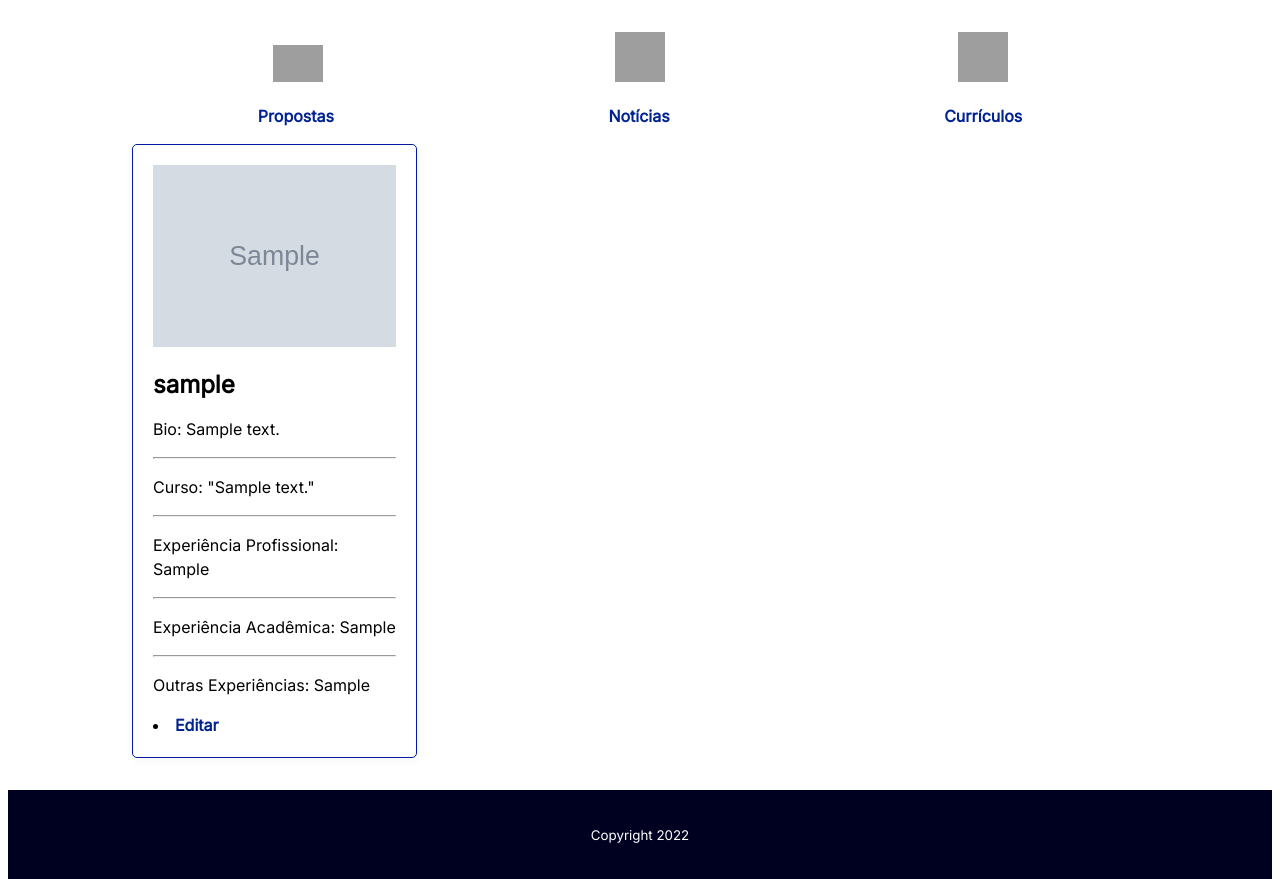
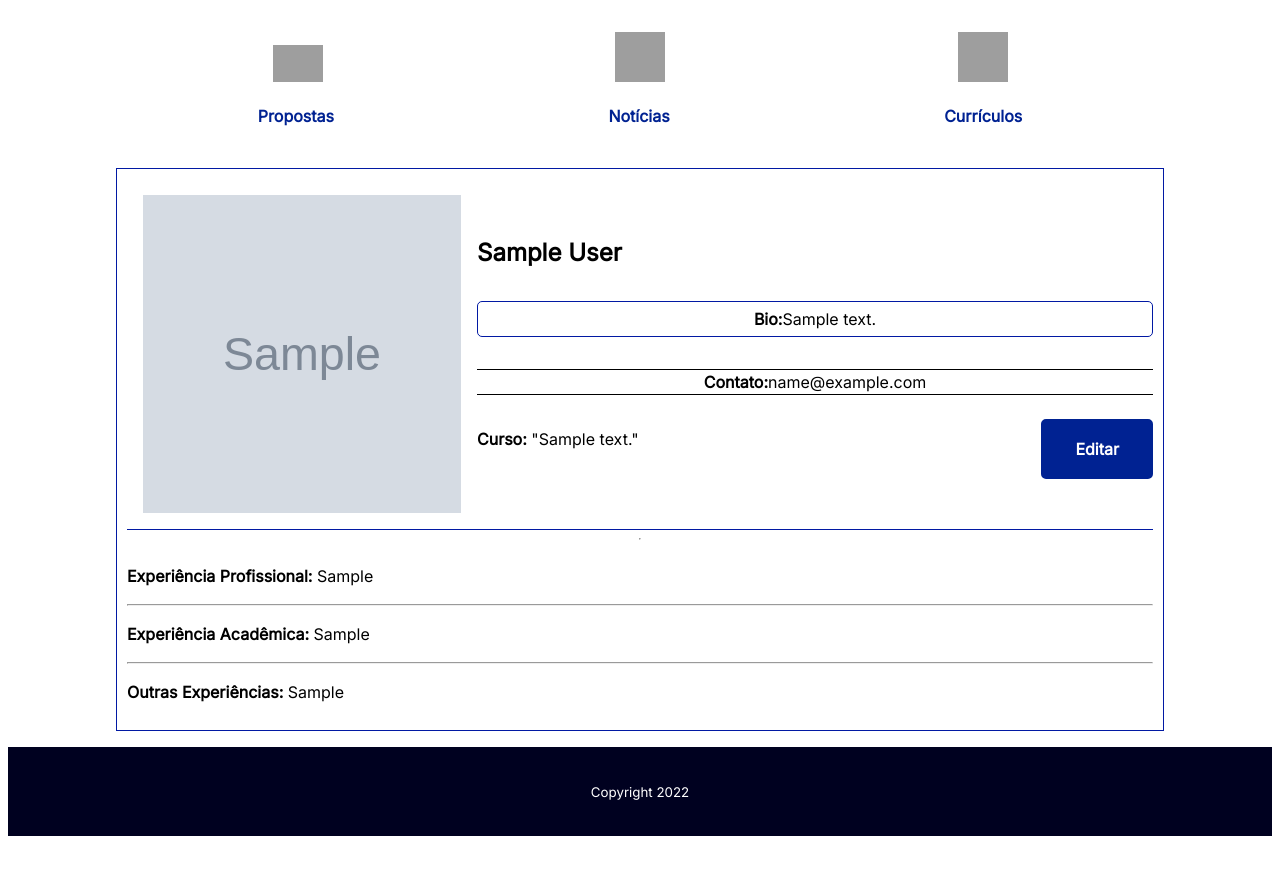
Before and after one commit to gabriel-ranieri/poli-empregos, a Django app: a page that uses curriculo/templates/curriculo/user_profile.html in a window 1280 px wide. Shown: the part 210-1089 px from the top of the page. After the commit the page ends 1046 px from the top, so only its background shows below. Run offline with Django 4.2, Linux system fonts and the light colour scheme; a user stored in the database is signed in; tables that the repository leaves empty hold one stand-in row (values such as "Sample post"); grey boxes marked "Sample" are stand-in pictures; grey boxes are pictures that could not be loaded.

Commit message:
Terminar CSS curriculo

```diff
--- a/curriculo/templates/curriculo/user_profile.html
+++ b/curriculo/templates/curriculo/user_profile.html
@@ -1,35 +1,54 @@
 {% extends 'base.html' %}
-{% load static %}
-
-{% block head_title %}{{ curriculo.estudante }} | Django Blog{% endblock head_title %}
 
 {% block content %}
-<div class="container-fluid mt-5">
-  <div class="row">
-    <div class="card col-lg-6 offset-lg-3 mb-3">
-      <div class="row">
-        {% if curriculo.foto %}
-        <img class="card-img-top col-sm-3 col-4 my-3" src="{{ curriculo.foto }}" alt="{{ curriculo.estudante }}">
+<br>
+  <div class = "profile">
+    <div class = "profile-top">
+      {% if curriculo.foto %}
+      <img class="retrato" src="{{ curriculo.foto }}" alt="{{ curriculo.estudante }}" width="350" height="350">
+      {% else %}
+      <p class="sem-foto">Sem foto</p>
+      {% endif %}
+      <div class = "profile-topright">
+        <h2>{{ curriculo.estudante.name }}</h2>
+        {% if curriculo.bio %}
+        <p class="profile-bio"><b>Bio:</b> {{ curriculo.bio }}</p>
         {% else %}
-        <p>Sem foto</p>
+        <p><b>Bio:</b></p>
         {% endif %}
-        <div class="card-body col-9">
-          <h2 class="card-title my-3">{{ curriculo.estudante }}</h2>
-          <p class="card-text">Bio: {{ curriculo.bio }}</p>
-          <hr>
-          <p class="card-text">Curso: {{ curriculo.curso }}</p>
-          <hr>
-          <p class="card-text">Experiência Profissional: {{ curriculo.profissional }}</p>
-          <hr>
-          <p class="card-text">Experiência Acadêmica: {{ curriculo.academico }}</p>
-          <hr>
-          <p class="card-text">Outras Experiências: {{ curriculo.experiencia }}</p>
+
+        <p class="contato"><b>Contato:</b> {{ request.user.email }}</p>
+        <div class="edit-profile">
+          {% if curriculo.curso %}
+          <p class="card-text"><b>Curso:</b> {{ curriculo.curso }}</p>
+          {% else %}
+          <p class="card-text"><b>Curso:</b></p>
+          {% endif %}
+          {% if curriculo.estudante == request.user.estudante %}
+          <a class = "button" href="{% url 'curriculo:update' curriculo.id %}">Editar</a>
+         {% endif %}
         </div>
-        {% if curriculo.estudante == request.user.estudante %}
-            <li><a href="{% url 'curriculo:update' curriculo.id %}">Editar</a></li>
-        {% endif %}
       </div>
     </div>
+    <hr>
+    <div class="card-body col-9">
+      {% if curriculo.profissional %}
+      <p class="card-text"><b>Experiência Profissional:</b> {{ curriculo.profissional }}</p>
+      {% else %}
+      <p class="card-text"><b>Experiência Profissional:</b></p>
+      {% endif %}
+      <hr>
+      {% if curriculo.profissional %}
+      <p class="card-text"><b>Experiência Acadêmica:</b> {{ curriculo.profissional }}</p>
+      {% else %}
+      <p class="card-text"><b>Experiência Acadêmica:</b></p>
+      {% endif %}
+      <hr>
+      {% if curriculo.profissional %}
+      <p class="card-text"><b>Outras Experiências:</b> {{ curriculo.profissional }}</p>
+      {% else %}
+      <p class="card-text"><b>Outras Experiências:</b></p>
+      {% endif %}
+    </div>
   </div>
-</div>
 {% endblock %}
--- a/static/style.css
+++ b/static/style.css
@@ -102,7 +102,7 @@ border-radius: 5px;
 box-shadow: 2px 2px 10px var(--color-shadow);
 margin: 1rem;
 padding: 1.25rem;
-max-width: 100%;
+width: 100%;
 align-items: center;
 justify-content: left;
 }
@@ -111,19 +111,19 @@ justify-content: left;
 display: flex;
 align-items: center;
 border: 15px solid white;
-padding: 1px solid var(--secondary-bg-color);
+padding: 1px;
 }
 .curriculo-text{
 display:flex;
 flex-wrap: wrap;
 padding: 5px 15px 5px 15px;
-max-width:80%;
+width:80%;
 flex-direction: column;
 }
 .curriculo-name {
 display: flex;
 font-size: 25px;
-max-width: 100%;
+width: 100%;
 background-color:#c0ddf5;
 height: 30px;
 align-items: center;
@@ -135,7 +135,7 @@ padding: 10px;
 display: flex;
 border: 1px solid var(--secondary-bg-color);
 border-radius: 5px;
-max-width:100%;
+width:100%;
 padding: 5px;
 align-items: center;
 justify-content: center;
@@ -210,3 +210,99 @@ button:hover {
 background-color: var(--secondary-color-light);
 border: 2px solid var(--secondary-color-light);
 }
+
+.profile-top{
+    display: flex;
+    align-items: center;
+    flex-direction: row;
+    border-bottom: 1px solid var(--secondary-bg-color);
+}
+
+.profile{
+    display: flex;
+    flex-direction: column;
+    border: 1px solid var(--secondary-bg-color);
+    padding: 10px;
+    font-size: 16px;
+
+}
+
+.profile-bio {
+    display: flex;
+    border: 1px solid var(--secondary-bg-color);
+    border-radius: 5px;
+    max-width:100%;
+    padding: 5px;
+    justify-content: center;
+    }
+
+.button {
+    background-color: var(--secondary-color);
+    border: 2px solid var(--secondary-color);
+    color: var(--bg-color);
+    border-radius: 5px;
+    display: inline-block;
+    font-size: medium;
+    font-weight: bold;
+    margin: 0.5rem 0;
+    padding: 1rem 2rem;
+    }
+
+.edit-profile{
+    display: flex;
+    justify-content: space-between;
+}
+
+.contato{
+    display: flex;
+    justify-content: center;
+    border-top: 1px solid ;
+    border-bottom: 1px solid ;
+}
+
+.curriculo-list-top{
+    display: flex;
+    justify-content: space-between;
+    border-top: 1px solid var(--secondary-color);
+    padding: 10px;
+}
+
+.formulario{
+    display: flex;
+    width: 100%;
+    justify-content: center;
+    align-items: center;
+
+}
+
+.formulario-top{
+    display: flex;
+    border-top: 1px solid var(--secondary-color);
+    justify-content: center;
+    align-items: center;
+    padding: 10px;
+}
+
+.pesquisa-curriculo{
+    display: flex;
+    border-top: 1px solid var(--secondary-color);
+    width: 100%;
+    flex-direction: column;
+    padding: 10px;
+}
+
+.sem-foto{
+    display: flex;
+    width: 350px;
+    justify-content: center;
+    border: 15px solid white;
+    padding: 1px;
+}
+
+.profile-topright{
+    display: flex;
+    flex-direction: column;
+    width: 100%;
+
+
+}
```
Also changed, not shown: curriculo/templates/curriculo/list.html (+6 -6 lines), curriculo/templates/curriculo/profile.html (+45 -20 lines), curriculo/templates/curriculo/search.html (+6 -7 lines), curriculo/templates/curriculo/update.html (+17 -13 lines), propostas/templates/propostas/inscrito_list.html (+13 -3 lines).
